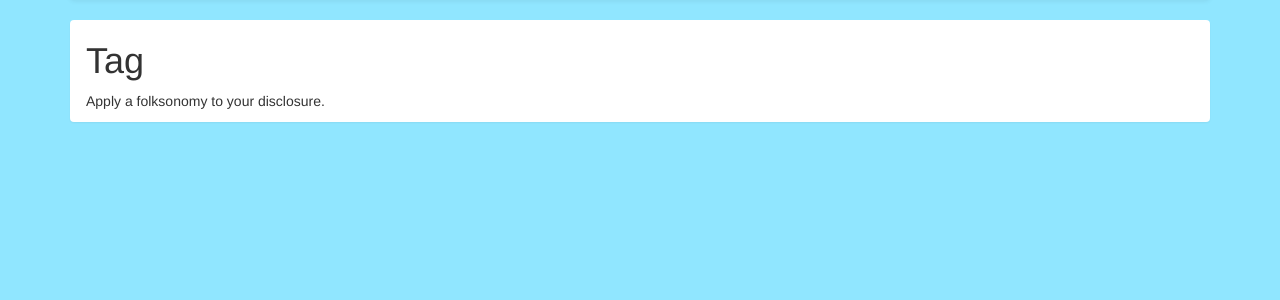
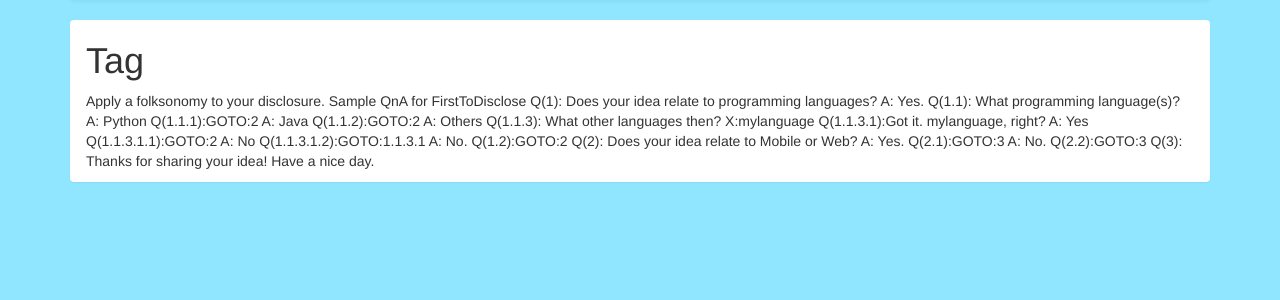
Before and after one commit to FirstToDisclose/CodeAcrossBoston, a Django app: page /tag/ in a window 1280 px wide. Shown: the part 62-362 px from the top of the page. Run offline with Django 3.2, Linux system fonts and the light colour scheme; some libraries are stand-ins or nearby versions.

Commit message:
Updated the tag page with sample qna markup code
The format may not look nice~~

```diff
--- a/firsttodisclose/disclosures/templates/tag.html
+++ b/firsttodisclose/disclosures/templates/tag.html
@@ -6,6 +6,36 @@
 
 <h1>Tag</h1>
 
-<p>Apply a folksonomy to your disclosure.</p>
+<p>Apply a folksonomy to your disclosure.
+
+Sample QnA for FirstToDisclose
+
+Q(1): Does your idea relate to programming languages?
+A: Yes.
+	Q(1.1): What programming language(s)?
+	A: Python
+		Q(1.1.1):GOTO:2
+	A: Java
+		Q(1.1.2):GOTO:2
+	A: Others
+		Q(1.1.3): What other languages then?
+		X:mylanguage
+			Q(1.1.3.1):Got it. <x>mylanguage</x>, right?
+			A: Yes
+				Q(1.1.3.1.1):GOTO:2
+			A: No
+				Q(1.1.3.1.2):GOTO:1.1.3.1
+A: No.
+	Q(1.2):GOTO:2
+Q(2): Does your idea relate to Mobile or Web?
+A: Yes.
+	Q(2.1):GOTO:3
+A: No.
+	Q(2.2):GOTO:3
+
+Q(3): Thanks for sharing your idea! Have a nice day.
+
+
+</p>
 
 {% endblock %}
```
